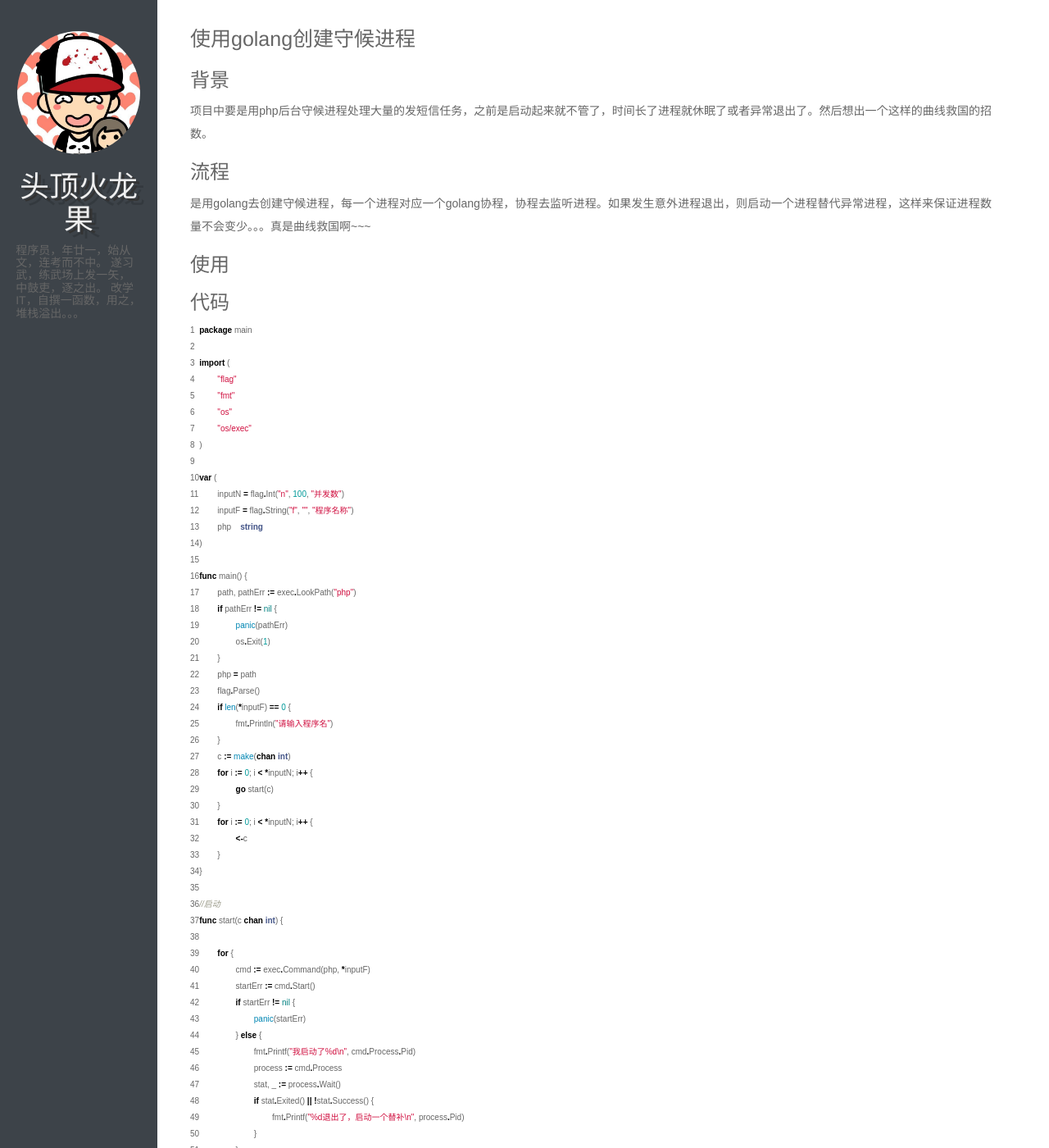
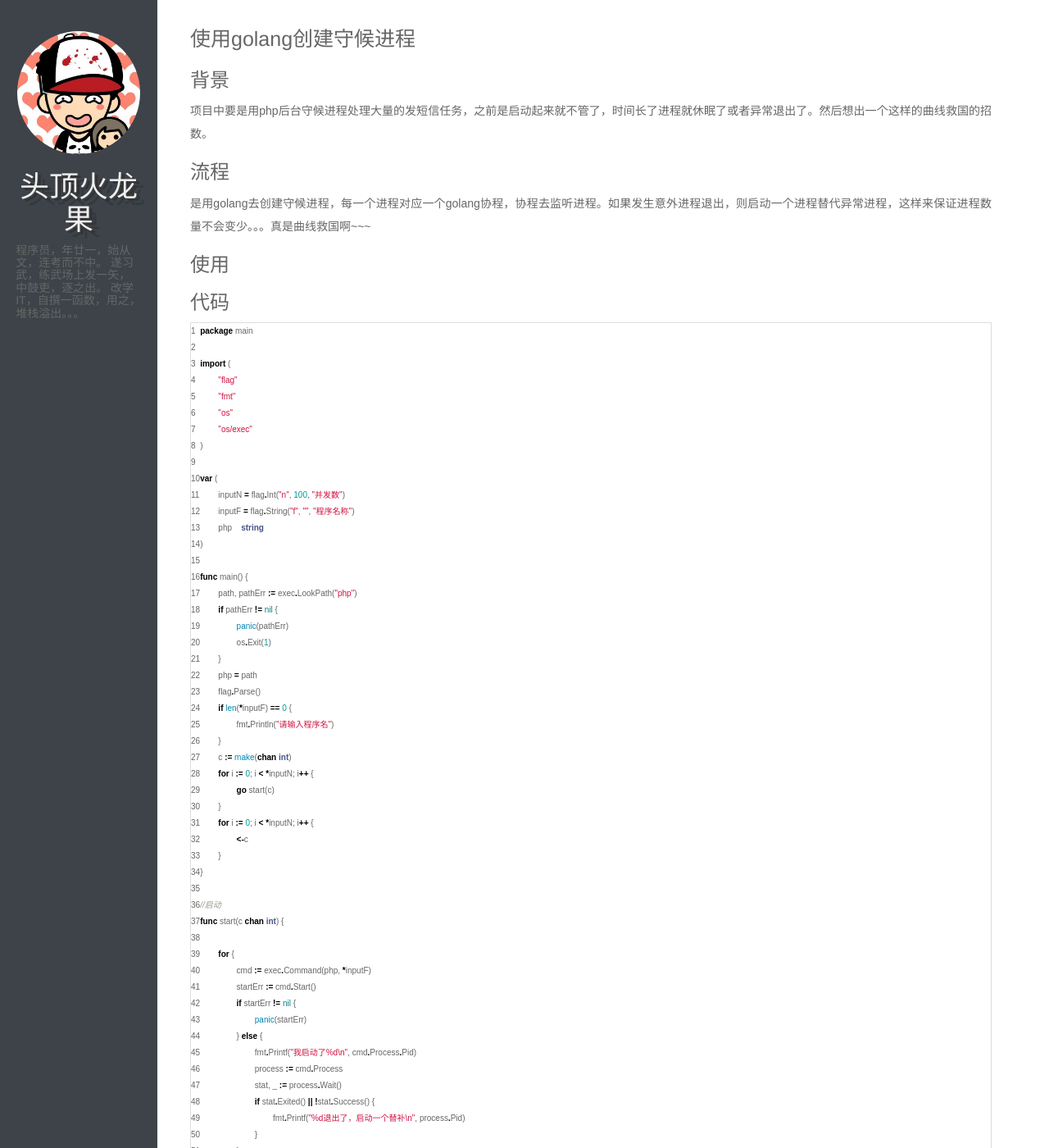
Before and after one commit to heyanlong/blog.github.com, a Jekyll site: the page built from _posts/2014-10-09-use-golang-to-create-multiple-daemon.md, in a window 1280 px wide and 1400 px high. Shown: the whole window at 82% size. Built offline with Jekyll 4.4.1, drawn with Linux system fonts in a browser that asks for light colours; Markdown is read by kramdown in place of the engine named in the settings.

Commit message:
代码高亮美化

```diff
--- a/stylesheets/github.css
+++ b/stylesheets/github.css
@@ -1,3 +1,13 @@
+.highlight {
+	border: 1px solid #ddd;
+	margin-bottom: 25px;
+	overflow-y: scroll;
+}
+
+.highlight span.lineno {
+
+}
+
 .hll { background-color: #ffffcc }
 .c { color: #999988; font-style: italic } /* Comment */
 .err { color: #a61717; background-color: #e3d2d2 } /* Error */
```
